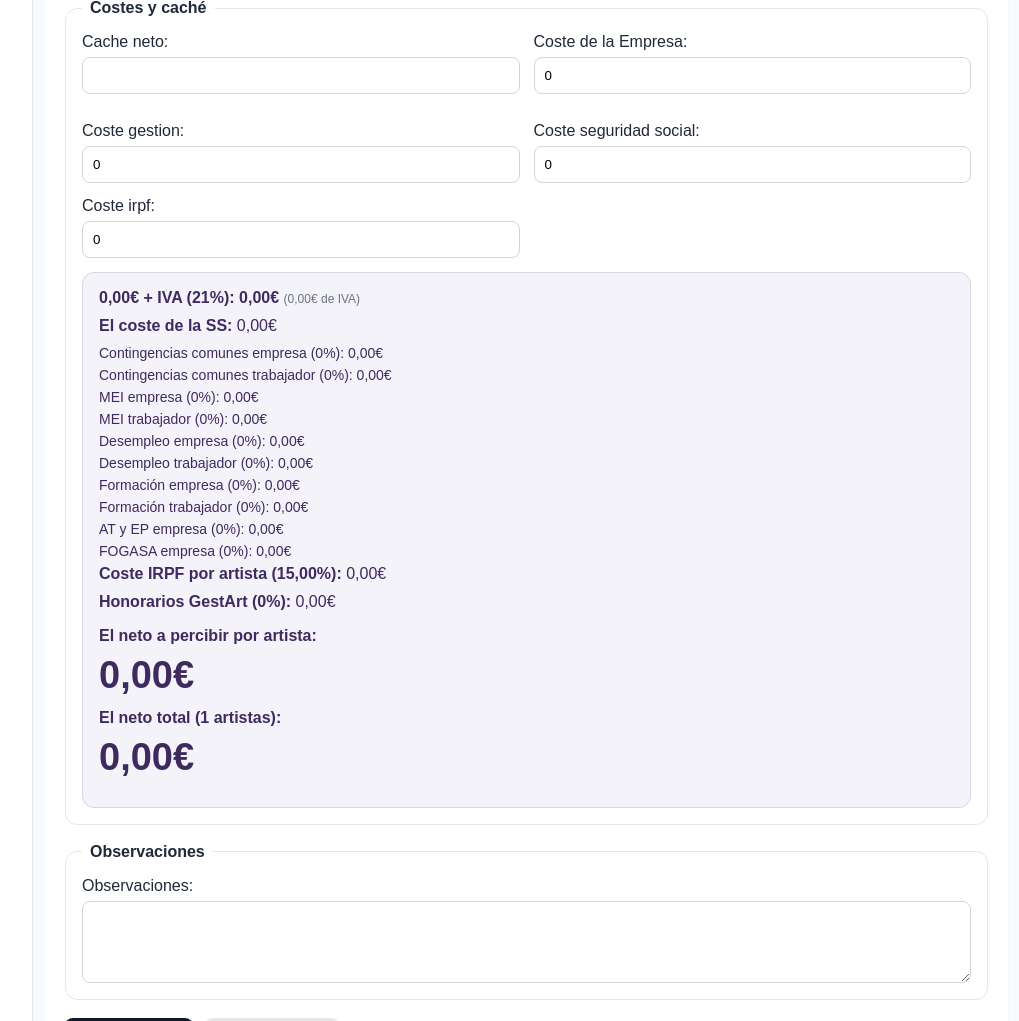
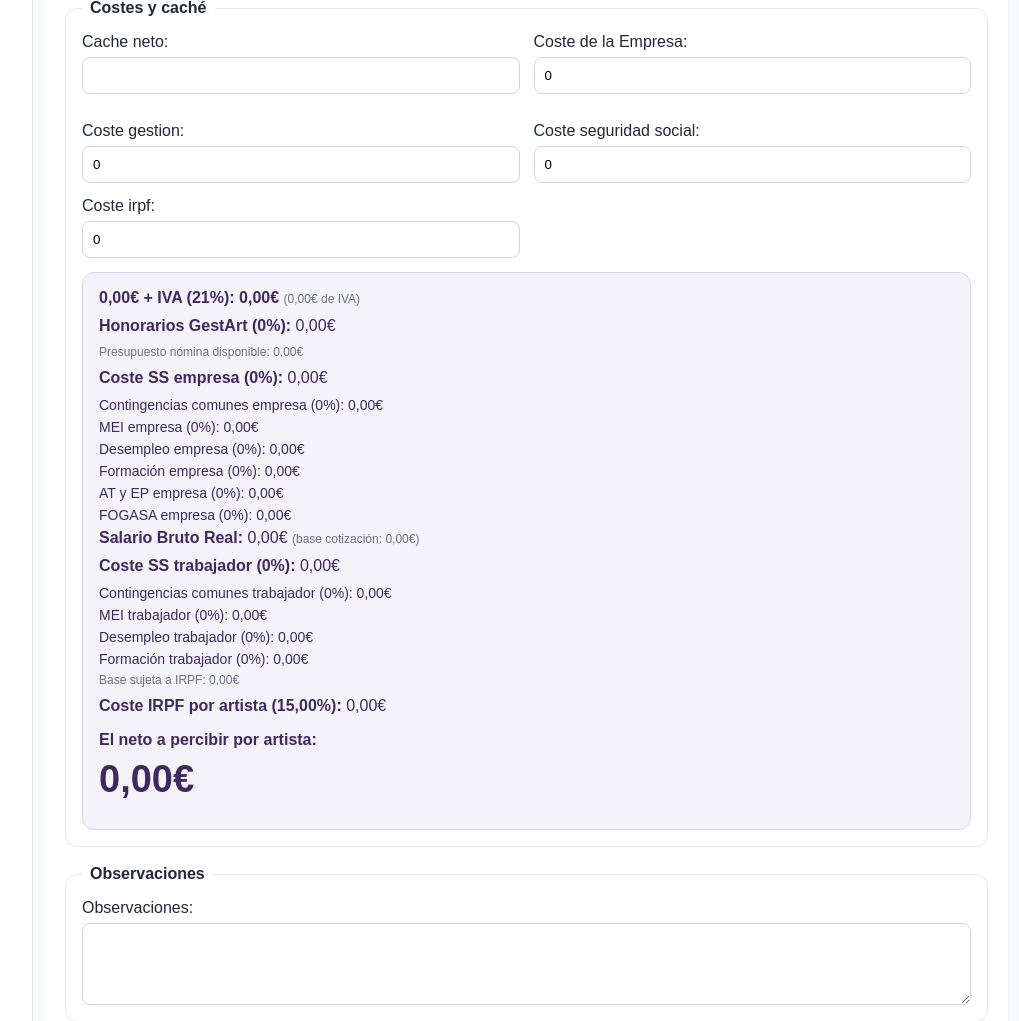
Before and after one commit to kkimett/gestionArtistas, a Django app: page /artists/registros/new/ in a window 1280 px wide. Shown: the part 873-1894 px from the top of the page, without its empty margins (260-1279 px from the left). Run offline with Django 4.2, Linux system fonts and the light colour scheme; the visitor is signed in with stand-in values (Sample User, id 1); data that the repository does not hold is empty; parts of the project's set-up code (start-up, migrations or seed data) failed here and were passed over.

Commit message:
new changes to seguridad social calculadora

```diff
--- a/artists/forms.py
+++ b/artists/forms.py
@@ -187,7 +187,8 @@ class ArtistRecordForm(forms.ModelForm):
         estado_pago = cleaned_data.get("estado_pago")
         importe_entregado = cleaned_data.get("importe_entregado")
         neto_para_pago = (cleaned_data.get("cache_neto") or 0) - (
-            (cleaned_data.get("coste_gestion") or 0)
+            (cleaned_data.get("coste_empresa") or 0)
+            + (cleaned_data.get("coste_gestion") or 0)
             + (cleaned_data.get("coste_seguridad_social") or 0)
             + (cleaned_data.get("coste_irpf") or 0)
         )
--- a/artists/templates/artists/artist_record_form.html
+++ b/artists/templates/artists/artist_record_form.html
@@ -173,25 +173,33 @@ legend { font-weight: 700; padding: 0 8px; }
 
                     <div class="importe-resumen" id="importe-resumen">
                         <p class="linea"><strong><span id="resumen-cache">0,00€</span> + IVA (<span id="resumen-iva-pct">21%</span>): <span id="resumen-total-iva">0,00€</span></strong> <span class="muted">(<span id="resumen-iva-importe">0,00€</span> de IVA)</span></p>
-                        <p class="linea"><strong>El coste de la SS:</strong> <span id="resumen-ss">0,00€</span></p>
+                        <p class="linea"><strong>Honorarios GestArt (<span id="resumen-honorarios-pct">0%</span>):</strong> <span id="resumen-honorarios">0,00€</span></p>
+                        <p class="linea muted">Presupuesto nómina disponible: <span id="resumen-presupuesto-nomina">0,00€</span></p>
+
+                        <p class="linea"><strong>Coste SS empresa (<span id="resumen-ss-emp-pct-total">0%</span>):</strong> <span id="resumen-ss-empresa">0,00€</span></p>
                         <p class="sublinea">Contingencias comunes empresa (<span id="resumen-cc-emp-pct">0%</span>): <span id="resumen-cc-emp-imp">0,00€</span></p>
-                        <p class="sublinea">Contingencias comunes trabajador (<span id="resumen-cc-tra-pct">0%</span>): <span id="resumen-cc-tra-imp">0,00€</span></p>
                         <p class="sublinea">MEI empresa (<span id="resumen-mei-emp-pct">0%</span>): <span id="resumen-mei-emp-imp">0,00€</span></p>
-                        <p class="sublinea">MEI trabajador (<span id="resumen-mei-tra-pct">0%</span>): <span id="resumen-mei-tra-imp">0,00€</span></p>
                         <p class="sublinea">Desempleo empresa (<span id="resumen-des-emp-pct">0%</span>): <span id="resumen-des-emp-imp">0,00€</span></p>
-                        <p class="sublinea">Desempleo trabajador (<span id="resumen-des-tra-pct">0%</span>): <span id="resumen-des-tra-imp">0,00€</span></p>
                         <p class="sublinea">Formación empresa (<span id="resumen-for-emp-pct">0%</span>): <span id="resumen-for-emp-imp">0,00€</span></p>
-                        <p class="sublinea">Formación trabajador (<span id="resumen-for-tra-pct">0%</span>): <span id="resumen-for-tra-imp">0,00€</span></p>
                         <p class="sublinea">AT y EP empresa (<span id="resumen-at-emp-pct">0%</span>): <span id="resumen-at-emp-imp">0,00€</span></p>
                         <p class="sublinea">FOGASA empresa (<span id="resumen-fogasa-pct">0%</span>): <span id="resumen-fogasa-imp">0,00€</span></p>
+
+                        <p class="linea"><strong>Salario Bruto Real:</strong> <span id="resumen-salario-bruto">0,00€</span> <span class="muted">(base cotización: <span id="resumen-base-cotizacion">0,00€</span>)</span></p>
+
+                        <p class="linea"><strong>Coste SS trabajador (<span id="resumen-ss-tra-pct-total">0%</span>):</strong> <span id="resumen-ss">0,00€</span></p>
+                        <p class="sublinea">Contingencias comunes trabajador (<span id="resumen-cc-tra-pct">0%</span>): <span id="resumen-cc-tra-imp">0,00€</span></p>
+                        <p class="sublinea">MEI trabajador (<span id="resumen-mei-tra-pct">0%</span>): <span id="resumen-mei-tra-imp">0,00€</span></p>
+                        <p class="sublinea">Desempleo trabajador (<span id="resumen-des-tra-pct">0%</span>): <span id="resumen-des-tra-imp">0,00€</span></p>
+                        <p class="sublinea">Formación trabajador (<span id="resumen-for-tra-pct">0%</span>): <span id="resumen-for-tra-imp">0,00€</span></p>
+
+                        <p class="linea muted">Base sujeta a IRPF: <span id="resumen-base-irpf">0,00€</span></p>
                         <p class="linea"><strong>Coste IRPF por artista (<span id="resumen-irpf-pct">0%</span>):</strong> <span id="resumen-irpf">0,00€</span></p>
-                        <p class="linea"><strong>Honorarios GestArt (<span id="resumen-honorarios-pct">0%</span>):</strong> <span id="resumen-honorarios">0,00€</span></p>
 
                         <div class="destacado">
                             <p class="linea"><strong>El neto a percibir por artista:</strong></p>
                             <p class="valor-grande" id="resumen-neto-artista">0,00€</p>
-                            <p class="linea"><strong>El neto total (<span id="resumen-cantidad">1</span> artistas):</strong></p>
-                            <p class="valor-grande" id="resumen-neto-total">0,00€</p>
+                            <!--p class="linea"><strong>El neto total (<span id="resumen-cantidad">1</span> artistas):</strong></p>
+                            <p class="valor-grande" id="resumen-neto-total">0,00€</p-->
                         </div>
                     </div>
                 </fieldset>
@@ -240,6 +248,13 @@ legend { font-weight: 700; padding: 0 8px; }
         const resumenIrpf = document.getElementById("resumen-irpf");
         const resumenHonorariosPct = document.getElementById("resumen-honorarios-pct");
         const resumenHonorarios = document.getElementById("resumen-honorarios");
+        const resumenPresupuestoNomina = document.getElementById("resumen-presupuesto-nomina");
+        const resumenSsEmpresaTotal = document.getElementById("resumen-ss-empresa");
+        const resumenSsEmpPctTotal = document.getElementById("resumen-ss-emp-pct-total");
+        const resumenSalarioBruto = document.getElementById("resumen-salario-bruto");
+        const resumenBaseCotizacion = document.getElementById("resumen-base-cotizacion");
+        const resumenSsTraPctTotal = document.getElementById("resumen-ss-tra-pct-total");
+        const resumenBaseIrpf = document.getElementById("resumen-base-irpf");
         const resumenNetoArtista = document.getElementById("resumen-neto-artista");
         const resumenCantidad = document.getElementById("resumen-cantidad");
         const resumenNetoTotal = document.getElementById("resumen-neto-total");
@@ -265,6 +280,7 @@ legend { font-weight: 700; padding: 0 8px; }
         const resumenFogasaImp = document.getElementById("resumen-fogasa-imp");
 
         let detalleSsCache = null;
+        let configBackend = { ivaPct: 21, porcentajeIrpf: 0, porcentajeHonorarios: 0 };
 
         if (!cacheNetoInput) {
             return;
@@ -302,25 +318,30 @@ legend { font-weight: 700; padding: 0 8px; }
 
         function actualizarResumenDesdeCampos() {
             const cacheNeto = toNumber(cacheNetoInput?.value);
+            const costeEmpresa = toNumber(costeEmpresaInput?.value);
             const costeGestion = toNumber(costeGestionInput?.value);
             const costeSeguridadSocial = toNumber(costeSeguridadSocialInput?.value);
             const costeIrpf = toNumber(costeIrpfInput?.value);
             const tipoIrpf = toNumber(tipoIrpfInput?.value);
 
-            const ivaPct = 21;
+            // Usar IVA del backend; 21 como fallback si aún no ha habido llamada a la API
+            const ivaPct = configBackend.ivaPct;
             const ivaImporte = cacheNeto * ivaPct / 100;
             const totalConIva = cacheNeto + ivaImporte;
             const ssImporte = costeSeguridadSocial;
-            const netoArtista = Math.max(0, cacheNeto - (costeGestion + costeSeguridadSocial + costeIrpf));
+            // Neto = cache_neto - todos los costes (empresa + gestión + SS trabajador + IRPF)
+            const netoArtista = Math.max(0, cacheNeto - (costeEmpresa + costeGestion + costeSeguridadSocial + costeIrpf));
 
             if (resumenCache) resumenCache.textContent = formatMoney(cacheNeto);
             if (resumenIvaPct) resumenIvaPct.textContent = formatPercent(ivaPct, 0);
             if (resumenTotalIva) resumenTotalIva.textContent = formatMoney(totalConIva);
             if (resumenIvaImporte) resumenIvaImporte.textContent = formatMoney(ivaImporte);
+            if (resumenHonorarios) resumenHonorarios.textContent = formatMoney(costeGestion);
+            if (resumenPresupuestoNomina) resumenPresupuestoNomina.textContent = formatMoney(cacheNeto - costeGestion);
+            if (resumenSsEmpresaTotal) resumenSsEmpresaTotal.textContent = formatMoney(costeEmpresa);
             if (resumenSs) resumenSs.textContent = formatMoney(ssImporte);
             if (resumenIrpfPct) resumenIrpfPct.textContent = formatPercent(tipoIrpf, 2);
             if (resumenIrpf) resumenIrpf.textContent = formatMoney(costeIrpf);
-            if (resumenHonorarios) resumenHonorarios.textContent = formatMoney(costeGestion);
             if (resumenNetoArtista) resumenNetoArtista.textContent = formatMoney(netoArtista);
             if (resumenNetoTotal && resumenCantidad) {
                 const cantidad = Math.max(1, Math.floor(toNumber(resumenCantidad.textContent)));
@@ -333,11 +354,12 @@ legend { font-weight: 700; padding: 0 8px; }
                 return;
             }
             const cacheNeto = toNumber(cacheNetoInput?.value);
+            const costeEmpresa = toNumber(costeEmpresaInput?.value);
             const costeGestion = toNumber(costeGestionInput?.value);
             const costeSeguridadSocial = toNumber(costeSeguridadSocialInput?.value);
             const costeIrpf = toNumber(costeIrpfInput?.value);
             const importeEntregado = toNumber(importeEntregadoInput?.value);
-            const netoPago = cacheNeto - (costeGestion + costeSeguridadSocial + costeIrpf);
+            const netoPago = cacheNeto - (costeEmpresa + costeGestion + costeSeguridadSocial + costeIrpf);
             const pendiente = Math.max(0, netoPago - importeEntregado);
             importePendienteInput.value = pendiente.toFixed(2);
         }
@@ -386,12 +408,42 @@ legend { font-weight: 700; padding: 0 8px; }
                 if (resumenIvaPct) resumenIvaPct.textContent = formatPercent(data.resumen.iva_porcentaje, 0);
                 if (resumenIvaImporte) resumenIvaImporte.textContent = formatMoney(data.resumen.iva_importe);
                 if (resumenTotalIva) resumenTotalIva.textContent = formatMoney(data.resumen.total_con_iva);
+                if (resumenHonorariosPct) resumenHonorariosPct.textContent = formatPercent(data.resumen.porcentaje_honorarios, 2);
+                if (resumenPresupuestoNomina) resumenPresupuestoNomina.textContent = formatMoney(data.resumen.presupuesto_nomina);
+                if (resumenSalarioBruto) resumenSalarioBruto.textContent = formatMoney(data.resumen.salario_bruto);
+                if (resumenBaseCotizacion) resumenBaseCotizacion.textContent = formatMoney(data.resumen.base_cotizacion);
+                if (resumenSsEmpresaTotal) resumenSsEmpresaTotal.textContent = formatMoney(data.resumen.coste_ss_empresa);
                 if (resumenIrpfPct) resumenIrpfPct.textContent = formatPercent(data.resumen.porcentaje_irpf, 2);
-                if (resumenHonorariosPct) resumenHonorariosPct.textContent = formatPercent(data.resumen.porcentaje_honorarios, 2);
+                if (resumenBaseIrpf) resumenBaseIrpf.textContent = formatMoney(data.resumen.base_irpf);
                 if (resumenCantidad) resumenCantidad.textContent = data.resumen.cantidad_artistas;
                 detalleSsCache = data.resumen.detalle_ss || null;
 
+                // Guardar configuración del backend para usarla en recálculos locales
+                configBackend = {
+                    ivaPct: toNumber(data.resumen.iva_porcentaje),
+                    porcentajeIrpf: toNumber(data.resumen.porcentaje_irpf),
+                    porcentajeHonorarios: toNumber(data.resumen.porcentaje_honorarios),
+                };
+
                 if (detalleSsCache) {
+                    // Porcentaje total empresa y trabajador para los headers
+                    const pctEmpTotal = (
+                        toNumber(detalleSsCache.contingencias_comunes_empresa?.porcentaje) +
+                        toNumber(detalleSsCache.mei_empresa?.porcentaje) +
+                        toNumber(detalleSsCache.desempleo_empresa?.porcentaje) +
+                        toNumber(detalleSsCache.formacion_empresa?.porcentaje) +
+                        toNumber(detalleSsCache.at_ep_empresa?.porcentaje) +
+                        toNumber(detalleSsCache.fogasa_empresa?.porcentaje)
+                    );
+                    const pctTraTotal = (
+                        toNumber(detalleSsCache.contingencias_comunes_trabajador?.porcentaje) +
+                        toNumber(detalleSsCache.mei_trabajador?.porcentaje) +
+                        toNumber(detalleSsCache.desempleo_trabajador?.porcentaje) +
+                        toNumber(detalleSsCache.formacion_trabajador?.porcentaje)
+                    );
+                    if (resumenSsEmpPctTotal) resumenSsEmpPctTotal.textContent = formatPercent(pctEmpTotal, 2);
+                    if (resumenSsTraPctTotal) resumenSsTraPctTotal.textContent = formatPercent(pctTraTotal, 2);
+
                     if (resumenCcEmpPct) resumenCcEmpPct.textContent = formatPercent(detalleSsCache.contingencias_comunes_empresa?.porcentaje, 2);
                     if (resumenCcEmpImp) resumenCcEmpImp.textContent = formatMoney(detalleSsCache.contingencias_comunes_empresa?.importe);
                     if (resumenCcTraPct) resumenCcTraPct.textContent = formatPercent(detalleSsCache.contingencias_comunes_trabajador?.porcentaje, 2);
@@ -445,6 +497,10 @@ legend { font-weight: 700; padding: 0 8px; }
         });
         actualizarPendiente();
         actualizarResumenDesdeCampos();
+        // Si es edición (ya hay cache_neto), recalcular desde el backend al cargar
+        if (cacheNetoInput.value.trim()) {
+            calcularCostes();
+        }
     })();
 </script>
 {% endblock %}
--- a/artists/views.py
+++ b/artists/views.py
@@ -43,66 +43,81 @@ def calcular_costes_por_tramo(request):
         if porcentaje_irpf < 0:
             return JsonResponse({"ok": False, "error": "El tipo de IRPF no puede ser negativo."}, status=400)
 
-    tramo = PriceBracket.get_bracket_for_amount(importe_cache_neto)
-    if not tramo:
-        return JsonResponse({"ok": False, "error": "No existe un tramo activo para ese caché neto."}, status=404)
-
     porcentajes = CostPercentageSettings.get_solo()
     if artista_id:
         artista = Artist.objects.filter(pk=artista_id).first()
         if artista and artista.honorario is not None:
             honorario_artista = artista.honorario
 
+    # Back-calculation: estimar el bruto del artista para determinar el tramo correcto
+    porcentaje_honorarios_efectivo = (
+        honorario_artista if honorario_artista is not None else porcentajes.porcentaje_honorarios
+    )
+    porcentaje_empresa_total_previo = (
+        porcentajes.contingencias_comunes_empresa
+        + porcentajes.mei_empresa
+        + porcentajes.desempleo_empresa
+        + porcentajes.formacion_empresa
+        + porcentajes.at_ep_empresa
+        + porcentajes.fogasa_empresa
+    )
+    factor_empresa = Decimal("1") + porcentaje_empresa_total_previo / Decimal("100")
+    comision_previa = importe_cache_neto * (porcentaje_honorarios_efectivo / Decimal("100"))
+    presupuesto_previo = importe_cache_neto - comision_previa
+    bruto_estimado = presupuesto_previo / factor_empresa
+
+    tramo = PriceBracket.get_bracket_for_amount(bruto_estimado)
+    if not tramo:
+        return JsonResponse({"ok": False, "error": "No existe un tramo activo para esa retribución estimada."}, status=404)
+
     costes = tramo.calculate_costs(
         importe_cache_neto,
         irpf_percentage=porcentaje_irpf,
         honorarios_percentage=honorario_artista,
     )
-    base_calculo = costes.get("base_calculo") or (
-        importe_cache_neto if tramo.numero_tramo == 1 else (tramo.importe_base or importe_cache_neto)
-    )
-    base_despues_honorarios = costes.get("base_despues_honorarios", base_calculo)
+    base_cotizacion = costes["base_cotizacion"]
+    salario_bruto = costes["salario_bruto"]
 
     detalle_ss = {
         "contingencias_comunes_empresa": {
             "porcentaje": porcentajes.contingencias_comunes_empresa,
-            "importe": base_calculo * (porcentajes.contingencias_comunes_empresa / Decimal("100")),
+            "importe": base_cotizacion * (porcentajes.contingencias_comunes_empresa / Decimal("100")),
         },
         "contingencias_comunes_trabajador": {
             "porcentaje": porcentajes.contingencias_comunes_trabajador,
-            "importe": base_calculo * (porcentajes.contingencias_comunes_trabajador / Decimal("100")),
+            "importe": base_cotizacion * (porcentajes.contingencias_comunes_trabajador / Decimal("100")),
         },
         "mei_empresa": {
             "porcentaje": porcentajes.mei_empresa,
-            "importe": base_calculo * (porcentajes.mei_empresa / Decimal("100")),
+            "importe": base_cotizacion * (porcentajes.mei_empresa / Decimal("100")),
         },
         "mei_trabajador": {
             "porcentaje": porcentajes.mei_trabajador,
-            "importe": base_calculo * (porcentajes.mei_trabajador / Decimal("100")),
+            "importe": base_cotizacion * (porcentajes.mei_trabajador / Decimal("100")),
         },
         "desempleo_empresa": {
             "porcentaje": porcentajes.desempleo_empresa,
-            "importe": base_calculo * (porcentajes.desempleo_empresa / Decimal("100")),
+            "importe": base_cotizacion * (porcentajes.desempleo_empresa / Decimal("100")),
         },
         "desempleo_trabajador": {
             "porcentaje": porcentajes.desempleo_trabajador,
-            "importe": base_calculo * (porcentajes.desempleo_trabajador / Decimal("100")),
+            "importe": base_cotizacion * (porcentajes.desempleo_trabajador / Decimal("100")),
         },
         "formacion_empresa": {
             "porcentaje": porcentajes.formacion_empresa,
-            "importe": base_calculo * (porcentajes.formacion_empresa / Decimal("100")),
+            "importe": base_cotizacion * (porcentajes.formacion_empresa / Decimal("100")),
         },
         "formacion_trabajador": {
             "porcentaje": porcentajes.formacion_trabajador,
-            "importe": base_calculo * (porcentajes.formacion_trabajador / Decimal("100")),
+            "importe": base_cotizacion * (porcentajes.formacion_trabajador / Decimal("100")),
         },
         "at_ep_empresa": {
             "porcentaje": porcentajes.at_ep_empresa,
-            "importe": base_calculo * (porcentajes.at_ep_empresa / Decimal("100")),
+            "importe": base_cotizacion * (porcentajes.at_ep_empresa / Decimal("100")),
         },
         "fogasa_empresa": {
             "porcentaje": porcentajes.fogasa_empresa,
-            "importe": base_calculo * (porcentajes.fogasa_empresa / Decimal("100")),
+            "importe": base_cotizacion * (porcentajes.fogasa_empresa / Decimal("100")),
         },
     }
 
@@ -130,13 +145,7 @@ def calcular_costes_por_tramo(request):
         except Exception:
             cantidad_artistas = Decimal("1")
 
-    neto_por_artista = importe_cache_neto - (
-        costes["coste_gestion"]
-        + costes["coste_seguridad_social"]
-        + costes["coste_irpf"]
-    )
-    if neto_por_artista < 0:
-        neto_por_artista = Decimal("0")
+    neto_por_artista = costes["neto"]
 
     iva_porcentaje = Decimal("21")
     iva_importe = (importe_cache_neto * iva_porcentaje) / Decimal("100")
@@ -154,7 +163,12 @@ def calcular_costes_por_tramo(request):
                 "porcentaje_ss_total": f"{porcentaje_ss_total:.4f}",
                 "porcentaje_irpf": f"{(porcentaje_irpf or Decimal('0')):.4f}",
                 "porcentaje_honorarios": f"{costes['porcentaje_honorarios_aplicado']:.4f}",
-                "base_despues_honorarios": f"{base_despues_honorarios:.2f}",
+                "presupuesto_nomina": f"{costes['presupuesto_nomina']:.2f}",
+                "coste_ss_empresa": f"{costes['coste_empresa']:.2f}",
+                "salario_bruto": f"{salario_bruto:.2f}",
+                "base_cotizacion": f"{base_cotizacion:.2f}",
+                "coste_ss_trabajador": f"{costes['coste_seguridad_social']:.2f}",
+                "base_irpf": f"{costes['base_irpf']:.2f}",
                 "detalle_ss": {
                     key: {
                         "porcentaje": f"{value['porcentaje']:.4f}",
```
Also changed, not shown: artists/management/commands/load_price_brackets.py (deleted, +0 -65 lines), artists/models.py (+96 -38 lines).
